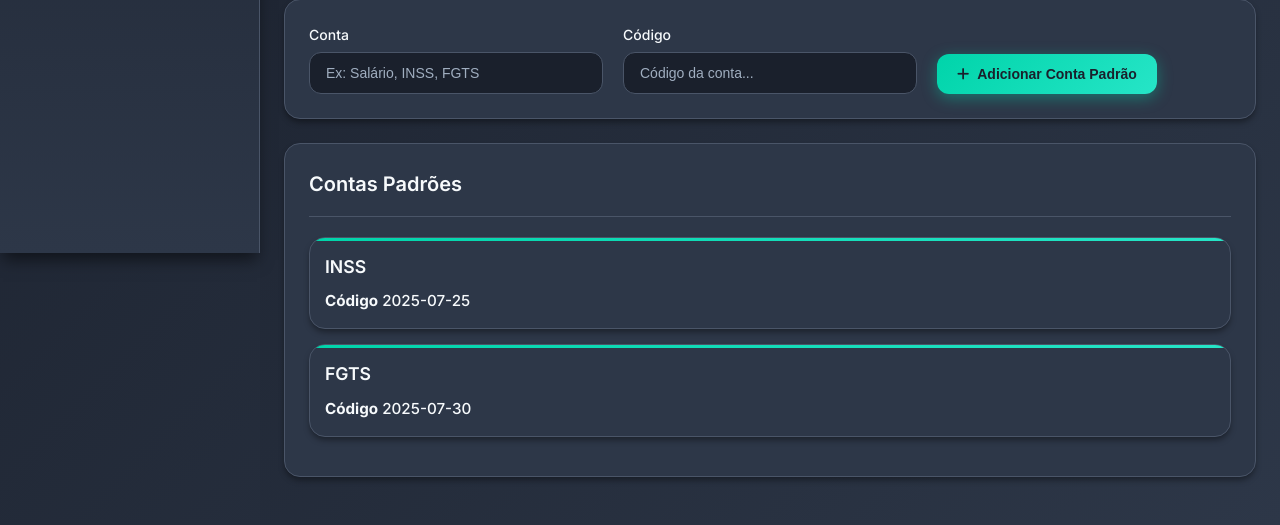
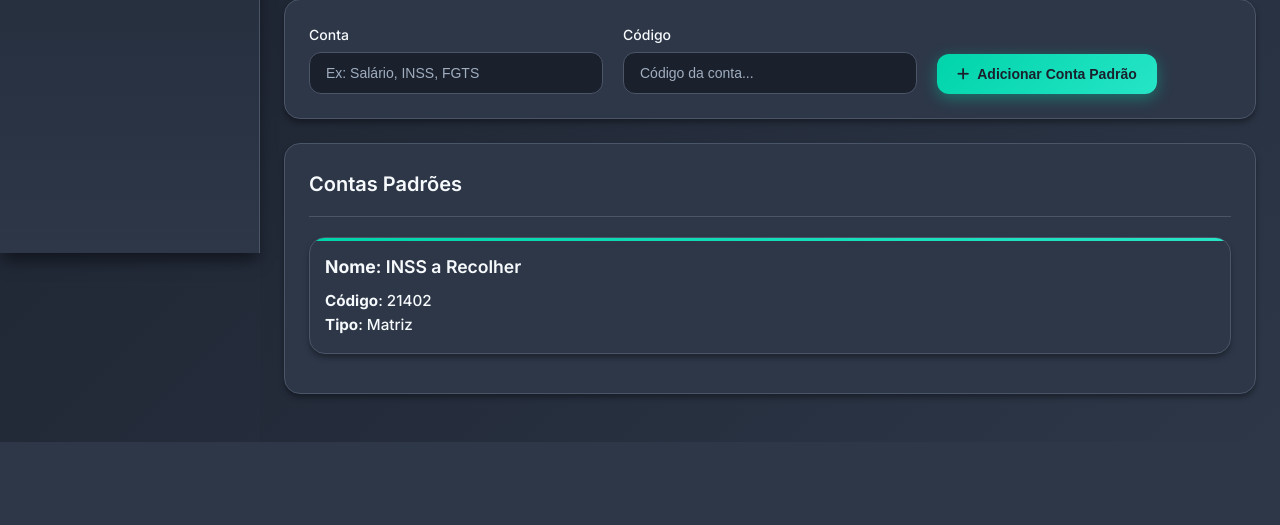
Before and after one commit to GabigolDEVPY/Gestao-DP-contabil, a Flask app: page /contas in a window 1280 px wide. Shown: the part 547-1072 px from the top of the page. After the commit the page ends 989 px from the top, so only its background shows below. Run offline with Flask 3, Linux system fonts and the light colour scheme; data comes from the database, SQL or seed files in the repository; both versions use the stored data as it was after the commit.

Commit message:
add files

```diff
--- a/routes/contas.py
+++ b/routes/contas.py
@@ -1,4 +1,5 @@
 from flask import Blueprint, render_template
+from utils.func_contas import Contas
 
 contas_bp = Blueprint('contas', __name__)
 
@@ -8,4 +9,6 @@ def return_page():
         {"descricao": "INSS", "valor": 500.00, "data_vencimento": "2025-07-25"},
         {"descricao": "FGTS", "valor": 300.00, "data_vencimento": "2025-07-30"},
     ]
-    return render_template("contas.html", aba="contas", contas=contas_data)
+    contas = Contas.retornar_contas()
+    print(contas)
+    return render_template("contas.html", aba="contas", contas=contas)
--- a/templates/contas.html
+++ b/templates/contas.html
@@ -84,10 +84,13 @@
         {% for conta in contas %}
           <li class="empresa-item">
             <div class="empresa-header">
-              <strong class="empresa-nome">{{ conta.descricao }}</strong>
+              <strong class="empresa-nome"><strong>Nome</strong>: {{ conta.conta_nome }}</strong>
             </div>
             <div class="empresa-details">
-              <span class="empresa-cnpj"><strong>Código</strong> {{ conta.data_vencimento }}</span>
+              <span class="empresa-cnpj"><strong>Código</strong>: {{ conta.conta_codigo }}</span>
+            </div>
+            <div class="empresa-details">
+              <span class="empresa-cnpj"><strong>Tipo</strong>: {{ conta.conta_tipo}}</span>
             </div>
           </li>
         {% endfor %}
--- /dev/null
+++ b/utils/func_contas.py
@@ -0,0 +1,9 @@
+import sys
+sys.dont_write_bytecode = True
+from utils.db_comands import execute_command
+
+class Contas:
+    @staticmethod
+    def retornar_contas():
+        contas = execute_command("SELECT * FROM contas_modelos")
+        return contas
```
Also changed, not shown: comandosSQL.sql (+9 -2 lines), data_base.db.
